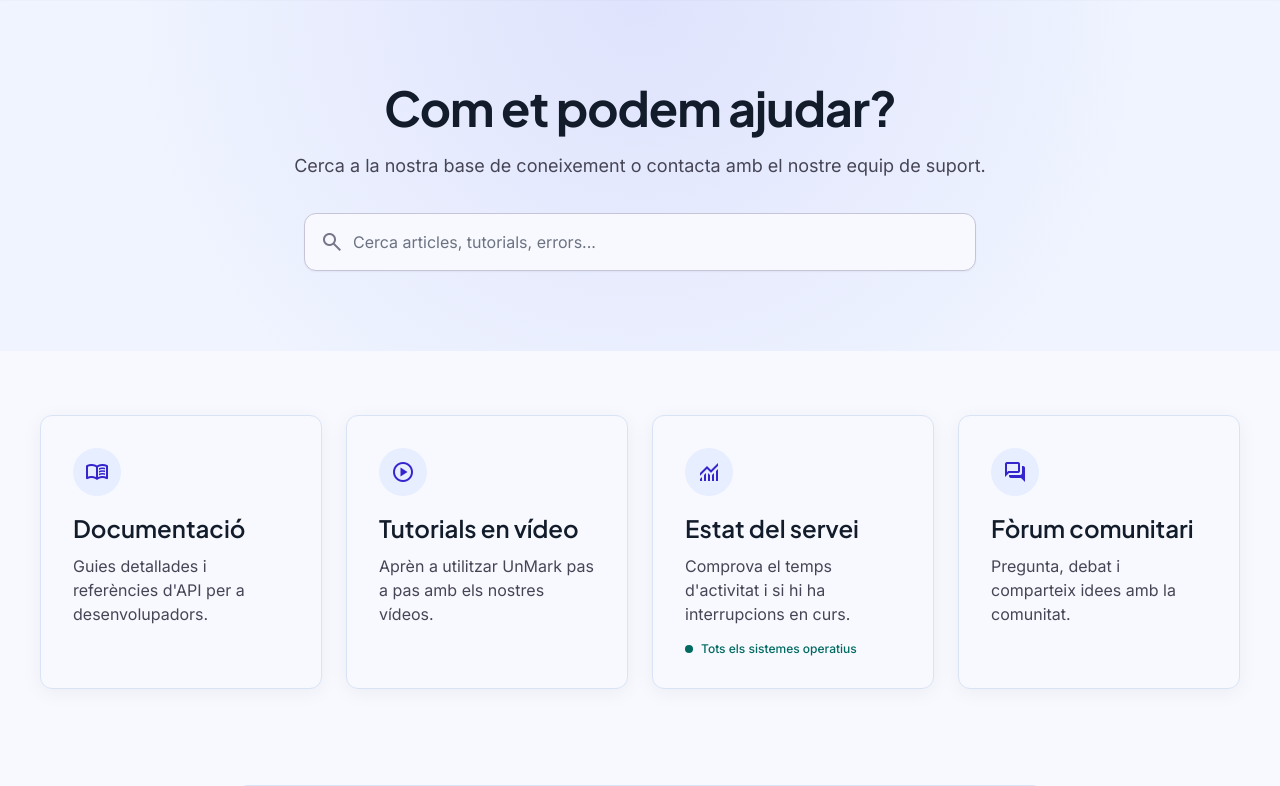
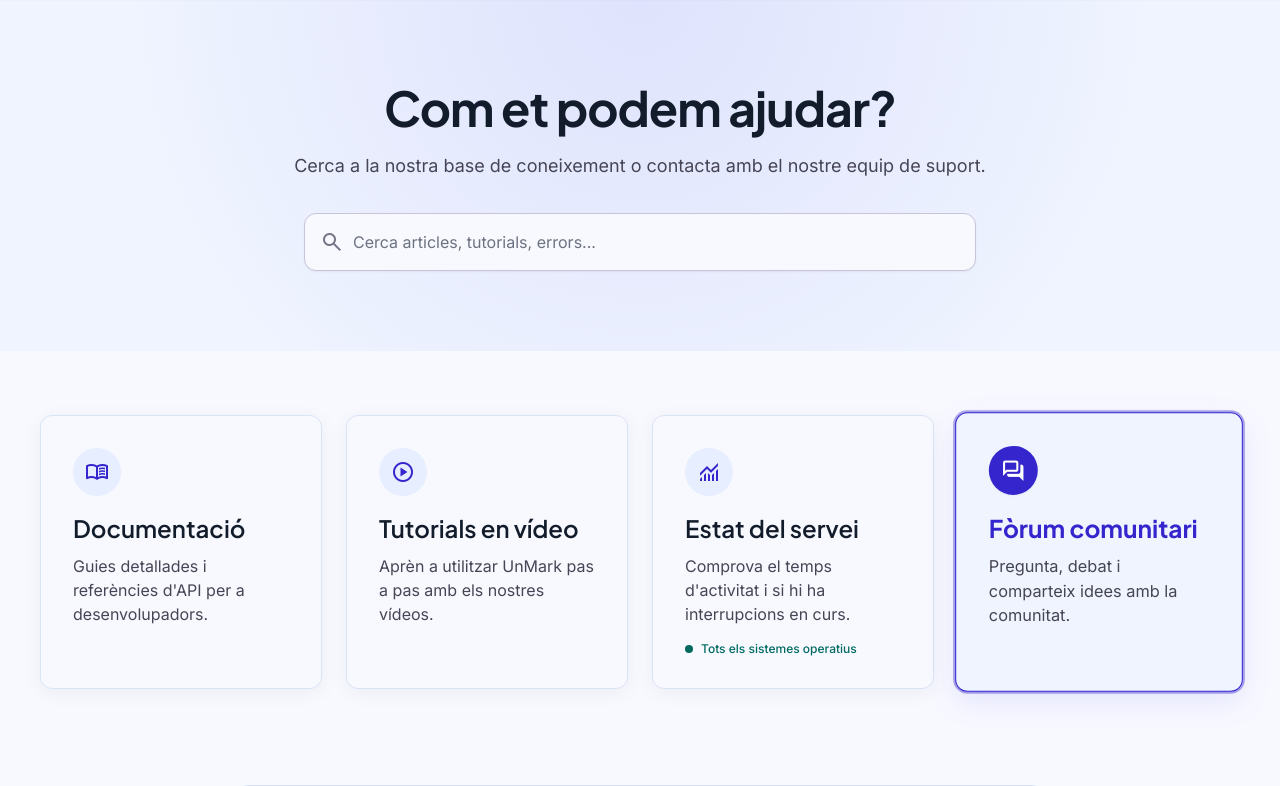
Before and after one commit to UnMarkWeb/UnMarkWeb, a Django app: page /support/forum/ in a window 1280 px wide. Shown: the part 74-860 px from the top of the page. Run offline with Django 5.2, Linux system fonts and the light colour scheme; some libraries are stand-ins or nearby versions.

Commit message:
feat: added forum.html and support templates

```diff
--- a/config/urls.py
+++ b/config/urls.py
@@ -17,7 +17,7 @@ Including another URLconf
 
 from django.contrib import admin
 from django.urls import path, include
-from watermarks.views import landing_page, login, logout, sign_up, dashboard_reload, support,state,faq,videos, forum
+from watermarks.views import landing_page, login, logout, sign_up, dashboard_reload, support,state,faq,videos, forum, documentacio
 
 urlpatterns = [
     path("admin/", admin.site.urls),
@@ -32,4 +32,5 @@ urlpatterns = [
     path("support/faq/", faq, name="faq"),
     path("support/videos/", videos, name="videos"),
     path("support/forum/", forum, name="forum"),
+    path("support/documentacio/", documentacio, name="documentacio"),
 ]
--- a/watermarks/templates/support/support.html
+++ b/watermarks/templates/support/support.html
@@ -75,39 +75,39 @@
         <!-- Quick Links Bento Grid -->
         <section class="max-w-container-max mx-auto px-margin-desktop py-16">
             <div class="grid grid-cols-1 md:grid-cols-2 lg:grid-cols-4 gap-gutter">
-                <!-- Card 1 -->
-                <a class="bg-surface rounded-xl p-stack-lg shadow-[0px_4px_20px_rgba(0,0,0,0.05)] hover:shadow-[0px_10px_30px_rgba(0,0,0,0.1)] transition-all group border border-surface-variant"
-                    href="#">
+                <!-- Card 1: Documentació -->
+                <a class="rounded-xl p-stack-lg transition-all duration-200 group border {% if request.resolver_match.url_name == 'documentacio' %}border-primary ring-2 ring-primary/40 bg-surface-container-low shadow-[0px_10px_30px_rgba(79,70,229,0.12)] scale-[1.02]{% else %}bg-surface border-surface-variant shadow-[0px_4px_20px_rgba(0,0,0,0.05)] hover:shadow-[0px_10px_30px_rgba(0,0,0,0.1)] hover:-translate-y-1{% endif %}"
+                    href="{% url 'documentacio' %}">
                     <div
-                        class="w-12 h-12 rounded-full bg-surface-container flex items-center justify-center mb-stack-md group-hover:bg-primary-container transition-colors">
+                        class="w-12 h-12 rounded-full flex items-center justify-center mb-stack-md transition-colors {% if request.resolver_match.url_name == 'documentacio' %}bg-primary text-on-primary shadow-sm{% else %}bg-surface-container text-primary group-hover:bg-primary-container group-hover:text-on-primary{% endif %}">
                         <span
-                            class="material-symbols-outlined text-primary group-hover:text-on-primary">menu_book</span>
+                            class="material-symbols-outlined {% if request.resolver_match.url_name == 'documentacio' %}text-on-primary{% else %}text-primary group-hover:text-on-primary{% endif %}">menu_book</span>
                     </div>
-                    <h3 class="font-headline-md text-headline-md mb-stack-sm text-on-surface">Documentació</h3>
+                    <h3 class="font-headline-md text-headline-md mb-stack-sm {% if request.resolver_match.url_name == 'documentacio' %}text-primary font-bold{% else %}text-on-surface{% endif %}">Documentació</h3>
                     <p class="font-body-md text-body-md text-on-surface-variant">Guies detallades i referències d'API
                         per a desenvolupadors.</p>
                 </a>
-                <!-- Card 2 -->
-                <a class="bg-surface rounded-xl p-stack-lg shadow-[0px_4px_20px_rgba(0,0,0,0.05)] hover:shadow-[0px_10px_30px_rgba(0,0,0,0.1)] transition-all group border border-surface-variant"
+                <!-- Card 2: Videos -->
+                <a class="rounded-xl p-stack-lg transition-all duration-200 group border {% if request.resolver_match.url_name == 'videos' %}border-primary ring-2 ring-primary/40 bg-surface-container-low shadow-[0px_10px_30px_rgba(79,70,229,0.12)] scale-[1.02]{% else %}bg-surface border-surface-variant shadow-[0px_4px_20px_rgba(0,0,0,0.05)] hover:shadow-[0px_10px_30px_rgba(0,0,0,0.1)] hover:-translate-y-1{% endif %}"
                     href="{% url 'videos' %}">
                     <div
-                        class="w-12 h-12 rounded-full bg-surface-container flex items-center justify-center mb-stack-md group-hover:bg-primary-container transition-colors">
+                        class="w-12 h-12 rounded-full flex items-center justify-center mb-stack-md transition-colors {% if request.resolver_match.url_name == 'videos' %}bg-primary text-on-primary shadow-sm{% else %}bg-surface-container text-primary group-hover:bg-primary-container group-hover:text-on-primary{% endif %}">
                         <span
-                            class="material-symbols-outlined text-primary group-hover:text-on-primary">play_circle</span>
+                            class="material-symbols-outlined {% if request.resolver_match.url_name == 'videos' %}text-on-primary{% else %}text-primary group-hover:text-on-primary{% endif %}">play_circle</span>
                     </div>
-                    <h3 class="font-headline-md text-headline-md mb-stack-sm text-on-surface">Tutorials en vídeo</h3>
+                    <h3 class="font-headline-md text-headline-md mb-stack-sm {% if request.resolver_match.url_name == 'videos' %}text-primary font-bold{% else %}text-on-surface{% endif %}">Tutorials en vídeo</h3>
                     <p class="font-body-md text-body-md text-on-surface-variant">Aprèn a utilitzar UnMark pas a pas amb
                         els nostres vídeos.</p>
                 </a>
-                <!-- Card 3 -->
-                <a class="bg-surface rounded-xl p-stack-lg shadow-[0px_4px_20px_rgba(0,0,0,0.05)] hover:shadow-[0px_10px_30px_rgba(0,0,0,0.1)] transition-all group border border-surface-variant"
+                <!-- Card 3: Estat del servei -->
+                <a class="rounded-xl p-stack-lg transition-all duration-200 group border {% if request.resolver_match.url_name == 'state' %}border-primary ring-2 ring-primary/40 bg-surface-container-low shadow-[0px_10px_30px_rgba(79,70,229,0.12)] scale-[1.02]{% else %}bg-surface border-surface-variant shadow-[0px_4px_20px_rgba(0,0,0,0.05)] hover:shadow-[0px_10px_30px_rgba(0,0,0,0.1)] hover:-translate-y-1{% endif %}"
                     href="{% url 'state' %}">
                     <div
-                        class="w-12 h-12 rounded-full bg-surface-container flex items-center justify-center mb-stack-md group-hover:bg-primary-container transition-colors">
+                        class="w-12 h-12 rounded-full flex items-center justify-center mb-stack-md transition-colors {% if request.resolver_match.url_name == 'state' %}bg-primary text-on-primary shadow-sm{% else %}bg-surface-container text-primary group-hover:bg-primary-container group-hover:text-on-primary{% endif %}">
                         <span
-                            class="material-symbols-outlined text-primary group-hover:text-on-primary">monitoring</span>
+                            class="material-symbols-outlined {% if request.resolver_match.url_name == 'state' %}text-on-primary{% else %}text-primary group-hover:text-on-primary{% endif %}">monitoring</span>
                     </div>
-                    <h3 class="font-headline-md text-headline-md mb-stack-sm text-on-surface">Estat del servei</h3>
+                    <h3 class="font-headline-md text-headline-md mb-stack-sm {% if request.resolver_match.url_name == 'state' %}text-primary font-bold{% else %}text-on-surface{% endif %}">Estat del servei</h3>
                     <p class="font-body-md text-body-md text-on-surface-variant">Comprova el temps d'activitat i si hi
                         ha interrupcions en curs.</p>
                     <div class="mt-4 flex items-center space-x-2">
@@ -115,15 +115,15 @@
                         <span class="font-label-sm text-label-sm text-secondary">Tots els sistemes operatius</span>
                     </div>
                 </a>
-                <!-- Card 4 -->
-                <a class="bg-surface rounded-xl p-stack-lg shadow-[0px_4px_20px_rgba(0,0,0,0.05)] hover:shadow-[0px_10px_30px_rgba(0,0,0,0.1)] transition-all group border border-surface-variant"
+                <!-- Card 4: Fòrum -->
+                <a class="rounded-xl p-stack-lg transition-all duration-200 group border {% if request.resolver_match.url_name == 'forum' %}border-primary ring-2 ring-primary/40 bg-surface-container-low shadow-[0px_10px_30px_rgba(79,70,229,0.12)] scale-[1.02]{% else %}bg-surface border-surface-variant shadow-[0px_4px_20px_rgba(0,0,0,0.05)] hover:shadow-[0px_10px_30px_rgba(0,0,0,0.1)] hover:-translate-y-1{% endif %}"
                     href="{% url 'forum' %}">
                     <div
-                        class="w-12 h-12 rounded-full bg-surface-container flex items-center justify-center mb-stack-md group-hover:bg-primary-container transition-colors">
+                        class="w-12 h-12 rounded-full flex items-center justify-center mb-stack-md transition-colors {% if request.resolver_match.url_name == 'forum' %}bg-primary text-on-primary shadow-sm{% else %}bg-surface-container text-primary group-hover:bg-primary-container group-hover:text-on-primary{% endif %}">
                         <span
-                            class="material-symbols-outlined text-primary group-hover:text-on-primary">forum</span>
+                            class="material-symbols-outlined {% if request.resolver_match.url_name == 'forum' %}text-on-primary{% else %}text-primary group-hover:text-on-primary{% endif %}">forum</span>
                     </div>
-                    <h3 class="font-headline-md text-headline-md mb-stack-sm text-on-surface">Fòrum comunitari</h3>
+                    <h3 class="font-headline-md text-headline-md mb-stack-sm {% if request.resolver_match.url_name == 'forum' %}text-primary font-bold{% else %}text-on-surface{% endif %}">Fòrum comunitari</h3>
                     <p class="font-body-md text-body-md text-on-surface-variant">Pregunta, debat i comparteix idees amb la comunitat.</p>
                 </a>
             </div>
--- a/watermarks/views.py
+++ b/watermarks/views.py
@@ -34,6 +34,9 @@ def videos(request):
 
 def forum(request):
     return render(request, "support/support_content/forum.html")
+
+def documentacio(request):
+    return render(request, "support/support_content/documentacio.html")
 
 """--------------------------------------Login and sign up--------------------------------------"""
 
```
Also changed, not shown: watermarks/templates/support/support_content/documentacio.html (+43 -0 lines).
